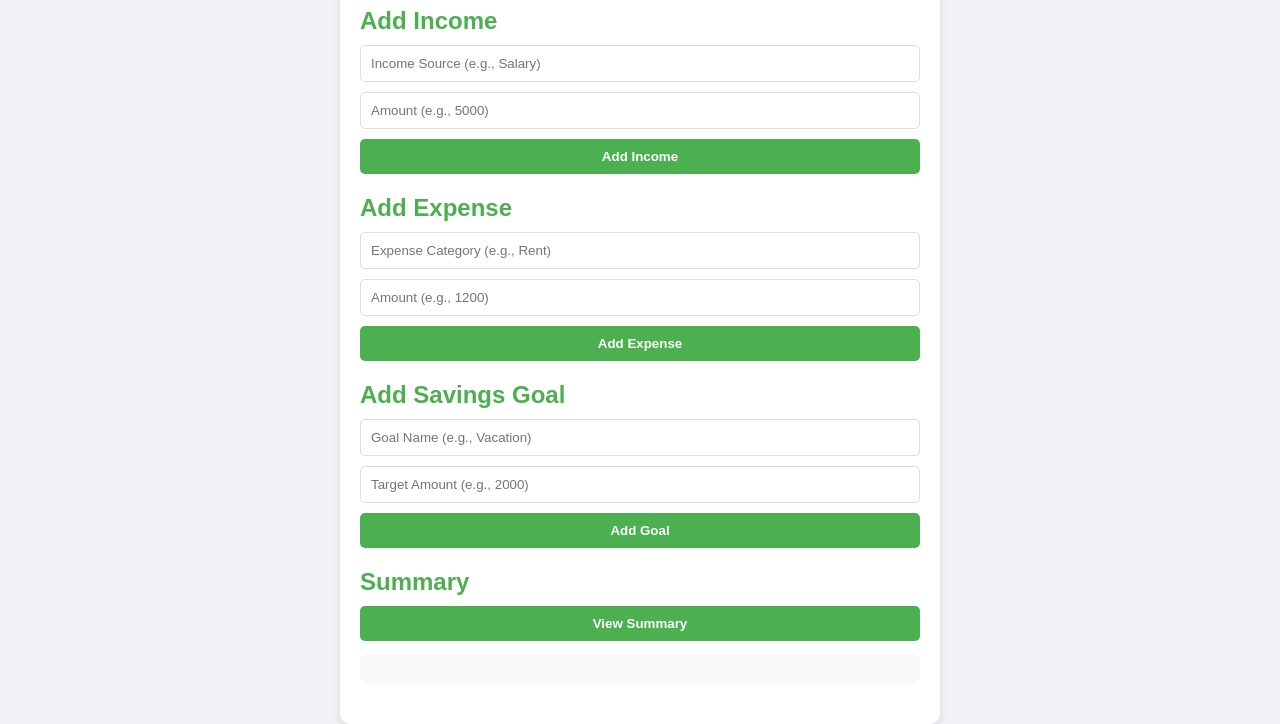
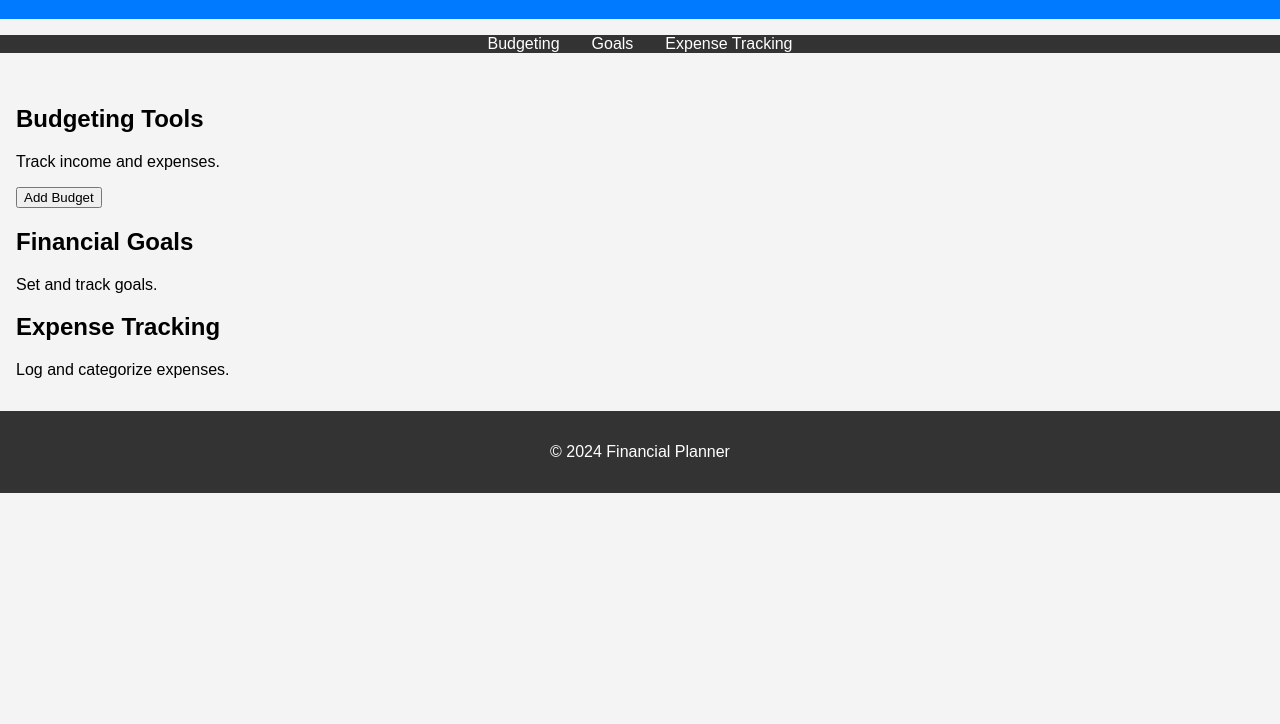
Before and after one commit to marianogarciamelo/312Project, a plain HTML site: page index.html in a window 1280 px wide. Shown: the part 93-817 px from the top of the page. Drawn offline with Linux system fonts and the light colour scheme; files that its build step writes are made by us from their sources.

Commit message:
Super basic outline of Financial planner

```diff
--- /dev/null
+++ b/app.js
@@ -0,0 +1,6 @@
+document.addEventListener('DOMContentLoaded', () => {
+    const addBudgetBtn = document.getElementById('addBudget');
+    addBudgetBtn.addEventListener('click', () => {
+        alert('Budgeting feature coming soon!');
+    });
+});
--- a/index.html
+++ b/index.html
@@ -1,72 +1,40 @@
 <!DOCTYPE html>
 <html lang="en">
 <head>
-    <meta charset="UTF-8" />
-    <meta name="viewport" content="width=device-width, initial-scale=1.0" />
-    <title>Open Source Financial Planner</title>
-    <link rel="stylesheet" href="style.css" />
-    <script src="./js/main.js" defer></script>
+    <meta charset="UTF-8">
+    <meta name="viewport" content="width=device-width, initial-scale=1.0">
+    <title>Financial Planner</title>
+    <link rel="stylesheet" href="styles/style.css">
 </head>
 <body>
-    <div class="container">
+    <header>
         <h1>Financial Planner</h1>
-
-      <section class="form-section">
-        <h2>Add Income</h2>
-        <input
-          type="text"
-          id="incomeSource"
-          placeholder="Income Source (e.g., Salary)"
-        />
-        <input
-          type="number"
-          id="incomeAmount"
-          placeholder="Amount (e.g., 5000)"
-          min="0"
-          step="0.01"
-        />
-        <button onclick="addIncome()">Add Income</button>
+    </header>
+    <nav>
+        <ul>
+            <li><a href="#budget">Budgeting</a></li>
+            <li><a href="#goals">Goals</a></li>
+            <li><a href="#expenses">Expense Tracking</a></li>
+        </ul>
+    </nav>
+    <main>
+        <section id="budget">
+            <h2>Budgeting Tools</h2>
+            <p>Track income and expenses.</p>
+            <button id="addBudget">Add Budget</button>
         </section>
-
-      <section class="form-section">
-        <h2>Add Expense</h2>
-        <input
-          type="text"
-          id="expenseCategory"
-          placeholder="Expense Category (e.g., Rent)"
-        />
-        <input
-          type="number"
-          id="expenseAmount"
-          placeholder="Amount (e.g., 1200)"
-          min="0"
-          step="0.01"
-        />
-        <button onclick="addExpense()">Add Expense</button>
+        <section id="goals">
+            <h2>Financial Goals</h2>
+            <p>Set and track goals.</p>
         </section>
-
-      <section class="form-section">
-        <h2>Add Savings Goal</h2>
-        <input
-          type="text"
-          id="goalName"
-          placeholder="Goal Name (e.g., Vacation)"
-        />
-        <input
-          type="number"
-          id="targetAmount"
-          placeholder="Target Amount (e.g., 2000)"
-          min="0"
-          step="0.01"
-        />
-        <button onclick="addSavingsGoal()">Add Goal</button>
+        <section id="expenses">
+            <h2>Expense Tracking</h2>
+            <p>Log and categorize expenses.</p>
         </section>
-
-      <section class="summary-section">
-        <h2>Summary</h2>
-        <button onclick="viewSummary()">View Summary</button>
-        <pre id="summary"></pre>
-      </section>
-    </div>
+    </main>
+    <footer>
+        <p>&copy; 2024 Financial Planner</p>
+    </footer>
+    <script src="scripts/app.js"></script>
 </body>
 </html>
--- a/style.css
+++ b/style.css
@@ -1,69 +1,35 @@
-* {
-  box-sizing: border-box;
+body {
+    font-family: Arial, sans-serif;
+    margin: 0;
+    padding: 0;
+    background-color: #f4f4f4;
 }
-
-body {
-  font-family: Arial, sans-serif;
-  background-color: #f0f2f5;
-  display: flex;
-  justify-content: center;
-  align-items: center;
-  min-height: 100vh;
-  margin: 0;
-  padding: 0;
+header {
+    background: #007bff;
+    color: #fff;
+    padding: 1rem;
+    text-align: center;
 }
-
-.container {
-  max-width: 600px;
-  width: 100%;
-  padding: 20px;
-  background: #ffffff;
-  border-radius: 10px;
-  box-shadow: 0 4px 10px rgba(0, 0, 0, 0.1);
+nav ul {
+    display: flex;
+    justify-content: center;
+    list-style: none;
+    padding: 0;
+    background: #333;
 }
-
-h1 {
-  text-align: center;
-  color: #333;
+nav ul li {
+    margin: 0 1rem;
 }
-
-.form-section,
-.summary-section {
-  margin: 20px 0;
+nav ul li a {
+    color: white;
+    text-decoration: none;
 }
-
-h2 {
-  color: #4caf50;
-  margin-bottom: 10px;
+main {
+    padding: 1rem;
 }
-
-input[type="text"],
-input[type="number"] {
-  width: 100%;
-  padding: 10px;
-  margin-bottom: 10px;
-  border: 1px solid #ddd;
-  border-radius: 5px;
+footer {
+    text-align: center;
+    padding: 1rem;
+    background: #333;
+    color: white;
 }
-
-button {
-  width: 100%;
-  padding: 10px;
-  background-color: #4caf50;
-  color: #fff;
-  border: none;
-  border-radius: 5px;
-  cursor: pointer;
-  font-weight: bold;
-}
-
-button:hover {
-  background-color: #45a049;
-}
-
-#summary {
-  background: #f9f9f9;
-  padding: 15px;
-  border-radius: 8px;
-  white-space: pre-wrap;
-}
```
Lines whose indentation alone changed are shown as unchanged.
